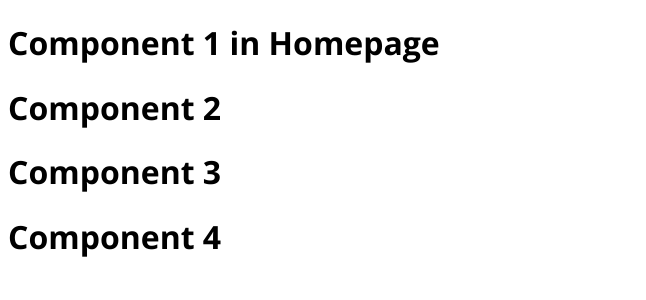
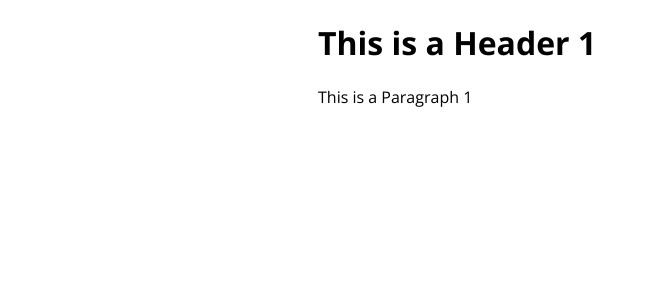
Before and after one commit to FrontEndDevo/NeuraLearnAcademy, a React (Vite) app: page / in a window 1280 px wide. Shown: the top 300 px of the page, without its empty margins (0-646 px from the left). Built offline with nearby package versions, Linux system fonts and the light colour scheme; the HTML template or start-up script is replaced by a standard one.

Commit message:
Create a test component and import it in Homepage.jsx

```diff
--- /dev/null
+++ b/src/components/TestComponent/TestComponent.jsx
@@ -0,0 +1,13 @@
+import classes from "./TestComponent.module.scss";
+const TestComponent = () => {
+  return (
+    <div className="container-two">
+      <div className={classes.content}>
+        <h1>This is a Header 1</h1>
+        <p>This is a Paragraph 1</p>
+      </div>
+    </div>
+  );
+};
+
+export default TestComponent;
--- /dev/null
+++ b/src/components/TestComponent/TestComponent.module.scss
@@ -0,0 +1,13 @@
+.test-component {
+  .content {
+    h1 {
+      font-size: 2rem;
+      font-weight: 700;
+    }
+
+    p {
+      font-size: 1.2rem;
+      font-weight: 400;
+    }
+  }
+}
--- a/src/pages/Homepage.jsx
+++ b/src/pages/Homepage.jsx
@@ -1,10 +1,9 @@
+import TestComponent from "../components/TestComponent/TestComponent";
+
 const Homepage = () => {
   return (
     <>
-      <h1>Component 1 in Homepage</h1>
-      <h1>Component 2</h1>
-      <h1>Component 3</h1>
-      <h1>Component 4</h1>
+      <TestComponent />
     </>
   );
 };
```
